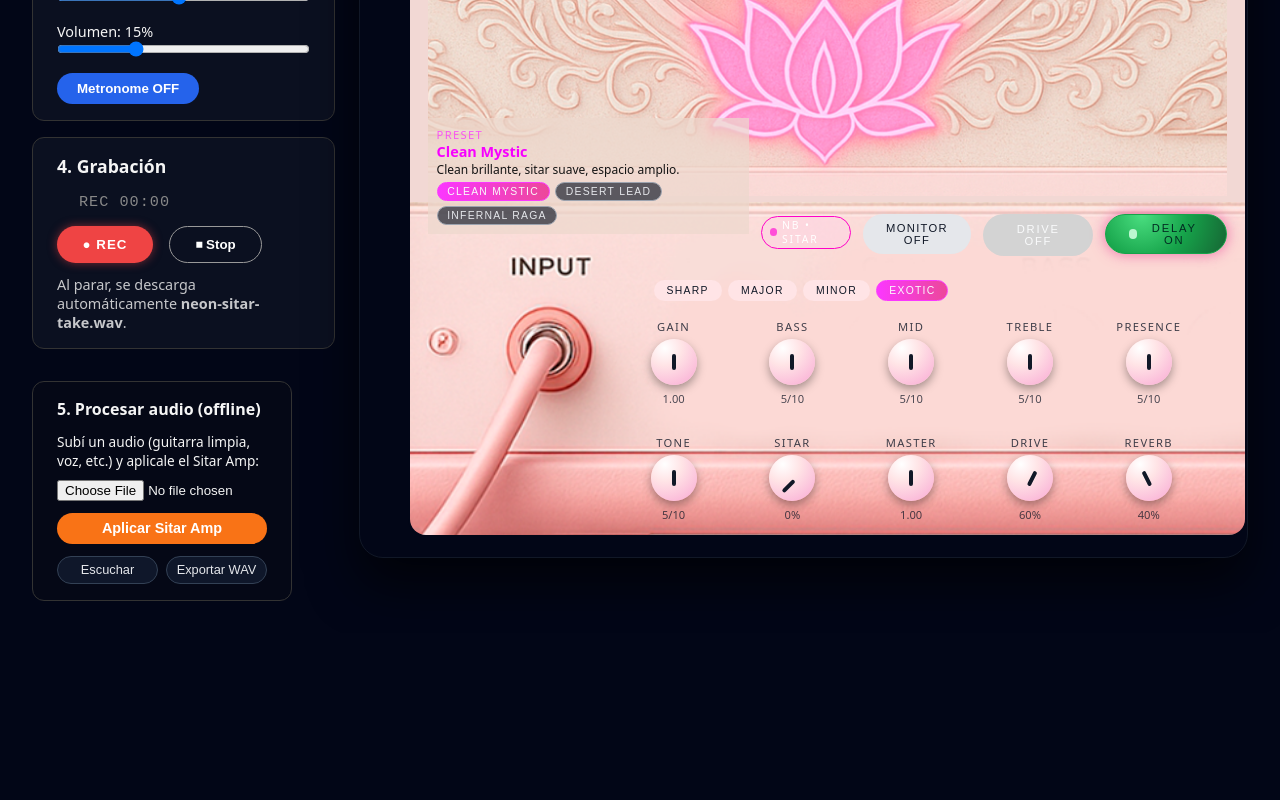
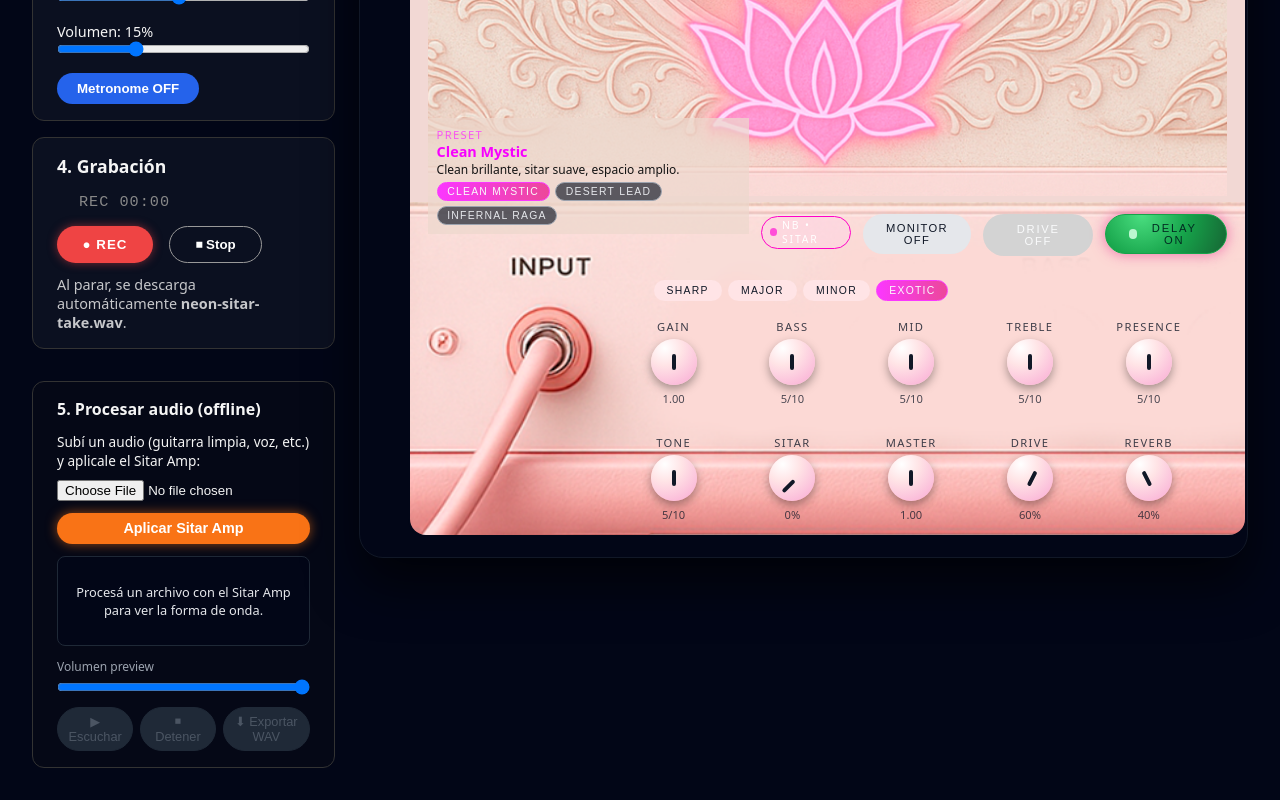
Before and after one commit to fposca/sitar, a React (Vite) app: page / in a window 1280 px wide. Shown: the part 630-1430 px from the top of the page. Before the commit the page ends 1263 px from the top, so only its background shows below. Built offline with nearby package versions, Linux system fonts and the light colour scheme.

Commit message:
se agrega onda de dibujo

```diff
--- a/src/audio/AudioEngineProvider.tsx
+++ b/src/audio/AudioEngineProvider.tsx
@@ -1,5 +1,6 @@
 // src/audio/AudioEngineProvider.tsx
-import React, {
+import React,
+{
   createContext,
   useCallback,
   useContext,
@@ -149,12 +150,16 @@ export const AudioEngineProvider: React.FC<Props> = ({ children }) => {
 
   // Buffer procesado offline
   const [processedBuffer, setProcessedBuffer] = useState<AudioBuffer | null>(null);
+  const [processedWaveform, setProcessedWaveform] = useState<number[] | null>(null);
+   // Volumen de preview offline (0–1)
+  const [offlineVolume, setOfflineVolume] = useState(1.0);
 
   // Tiempo de grabación
   const [recordingSeconds, setRecordingSeconds] = useState(0);
   const recordingStartTimeRef = useRef<number | null>(null);
   const recordingTimerIdRef = useRef<number | null>(null);
-
+ // Fuente para pre-escuchar el audio procesado
+  const offlinePreviewGainRef = useRef<GainNode | null>(null);
   // Fuente para pre-escuchar el audio procesado
   const offlinePreviewSourceRef = useRef<AudioBufferSourceNode | null>(null);
 
@@ -274,7 +279,7 @@ export const AudioEngineProvider: React.FC<Props> = ({ children }) => {
 
   // ---------- PLAY / EXPORT DEL PROCESADO OFFLINE ----------
 
-  const playProcessed = useCallback(() => {
+    const playProcessed = useCallback(() => {
     if (!processedBuffer) {
       setStatus('No hay audio procesado todavía.');
       return;
@@ -293,14 +298,38 @@ export const AudioEngineProvider: React.FC<Props> = ({ children }) => {
       offlinePreviewSourceRef.current = null;
     }
 
+    // crear / actualizar gain de preview
+    if (!offlinePreviewGainRef.current) {
+      const g = ctx.createGain();
+      g.gain.value = offlineVolume;
+      g.connect(ctx.destination);
+      offlinePreviewGainRef.current = g;
+    } else {
+      offlinePreviewGainRef.current.gain.value = offlineVolume;
+    }
+
     const src = ctx.createBufferSource();
     src.buffer = processedBuffer;
-    src.connect(ctx.destination);
+    src.connect(offlinePreviewGainRef.current);
     src.start();
 
     offlinePreviewSourceRef.current = src;
     setStatus('Reproduciendo audio procesado...');
-  }, [processedBuffer, getOrCreateAudioContext]);
+  }, [processedBuffer, getOrCreateAudioContext, offlineVolume]);
+
+
+  const stopProcessed = useCallback(() => {
+    if (offlinePreviewSourceRef.current) {
+      try {
+        offlinePreviewSourceRef.current.stop();
+      } catch {
+        // ignore
+      }
+      offlinePreviewSourceRef.current.disconnect();
+      offlinePreviewSourceRef.current = null;
+    }
+    setStatus('Reproducción detenida.');
+  }, []);
 
   const exportProcessed = useCallback(() => {
     if (!processedBuffer) {
@@ -785,6 +814,7 @@ export const AudioEngineProvider: React.FC<Props> = ({ children }) => {
 
         const rendered = await offlineCtx.startRendering();
         setProcessedBuffer(rendered);
+        setProcessedWaveform(computeWaveform(rendered));
         setStatus('Archivo procesado con Neon Sitar ✅');
       } catch (err) {
         console.error(err);
@@ -1055,6 +1085,18 @@ export const AudioEngineProvider: React.FC<Props> = ({ children }) => {
       audioContext?.close();
     };
   }, [audioContext]);
+
+  // Volumen del preview offline en vivo
+  useEffect(() => {
+    if (!audioContext) return;
+    if (offlinePreviewGainRef.current) {
+      offlinePreviewGainRef.current.gain.setTargetAtTime(
+        offlineVolume,
+        audioContext.currentTime,
+        0.01,
+      );
+    }
+  }, [offlineVolume, audioContext]);
 
   // === Actualizar efectos en tiempo real ===
 
@@ -1342,7 +1384,13 @@ export const AudioEngineProvider: React.FC<Props> = ({ children }) => {
     // Procesado offline
     processFileThroughSitar,
     playProcessed,
+    stopProcessed,
     exportProcessed,
+    processedWaveform,
+    offlineVolume,
+    setOfflineVolume,
+
+
 
     setupGuitarInput,
     loadBackingFile,
--- a/src/ui/OfflineSitarPanel.tsx
+++ b/src/ui/OfflineSitarPanel.tsx
@@ -1,16 +1,125 @@
 // src/ui/OfflineSitarPanel.tsx
-import React, { useState } from 'react';
+import React, { useState, useMemo, useEffect } from 'react';
 import { useAudioEngine } from '../audio/AudioEngineProvider';
+
+type WaveformDisplayProps = {
+  waveform: number[] | null;
+};
+
+const WaveformDisplay: React.FC<WaveformDisplayProps> = ({ waveform }) => {
+  if (!waveform || waveform.length === 0) {
+    return (
+      <div
+        style={{
+          height: 90,
+          borderRadius: 8,
+          background: '#020617',
+          border: '1px solid #1f2937',
+          display: 'flex',
+          alignItems: 'center',
+          justifyContent: 'center',
+          fontSize: '0.8rem',
+          color: '#e5e7eb',
+          marginBottom: '0.75rem',
+          textAlign: 'center',
+          padding: '0 0.5rem',
+        }}
+      >
+        Procesá un archivo con el Sitar Amp para ver la forma de onda.
+      </div>
+    );
+  }
+
+  const bars = useMemo(() => {
+    const targetBars = 120;
+    const step = Math.max(1, Math.floor(waveform.length / targetBars));
+    const result: number[] = [];
+
+    for (let i = 0; i < waveform.length; i += step) {
+      let peak = 0;
+      for (let j = i; j < i + step && j < waveform.length; j++) {
+        const v = Math.abs(waveform[j]);
+        if (v > peak) peak = v;
+      }
+      result.push(peak);
+    }
+
+    return result;
+  }, [waveform]);
+
+  return (
+    <div
+      style={{
+        position: 'relative',
+        height: 90,
+        borderRadius: 8,
+        background: '#020617',
+        border: '1px solid #1f2937',
+        overflow: 'hidden',
+        padding: '6px 4px',
+        marginBottom: '0.75rem',
+      }}
+    >
+      <div
+        style={{
+          position: 'absolute',
+          left: 0,
+          right: 0,
+          top: '50%',
+          height: 1,
+          background: '#111827',
+        }}
+      />
+      <div
+        style={{
+          position: 'relative',
+          display: 'flex',
+          alignItems: 'center',
+          height: '100%',
+        }}
+      >
+        {bars.map((v, i) => {
+          const clamped = Math.max(0, Math.min(1, v));
+          const h = 10 + clamped * 80;
+
+          return (
+            <div
+              key={i}
+              style={{
+                width: 3,
+                margin: '0 1px',
+                alignSelf: 'center',
+                height: `${h}%`,
+                borderRadius: 999,
+                background:
+                  'linear-gradient(180deg, #f97316 0%, #fb923c 40%, #f97316 100%)',
+                boxShadow: '0 0 8px rgba(249, 115, 22, 0.7)',
+              }}
+            />
+          );
+        })}
+      </div>
+    </div>
+  );
+};
 
 const OfflineSitarPanel: React.FC = () => {
   const {
     processFileThroughSitar,
     playProcessed,
+    stopProcessed,
     exportProcessed,
+    processedWaveform,
+    offlineVolume,
+    setOfflineVolume,
   } = useAudioEngine();
 
   const [file, setFile] = useState<File | null>(null);
   const [isProcessing, setIsProcessing] = useState(false);
+
+  useEffect(() => {
+    console.log('processedWaveform length:', processedWaveform?.length ?? 0);
+  }, [processedWaveform]);
 
   const handleFileChange = (e: React.ChangeEvent<HTMLInputElement>) => {
     const f = e.target.files?.[0] ?? null;
@@ -27,13 +136,15 @@ const OfflineSitarPanel: React.FC = () => {
     }
   };
 
+  const hasProcessed = !!processedWaveform && processedWaveform.length > 0;
+
   return (
     <section
       style={{
         border: '1px solid #333',
         borderRadius: '12px',
         padding: '1rem 1.5rem',
-        maxWidth: '260px',
+        maxWidth: '340px',
         width: '100%',
         background: '#050816',
         marginTop: '1rem',
@@ -75,50 +186,113 @@ const OfflineSitarPanel: React.FC = () => {
           fontSize: '0.9rem',
           fontWeight: 600,
           marginBottom: '0.75rem',
+          boxShadow: isProcessing
+            ? 'none'
+            : '0 0 12px rgba(249, 115, 22, 0.6)',
         }}
       >
         {isProcessing ? 'Procesando...' : 'Aplicar Sitar Amp'}
       </button>
 
+      {/* gráfico */}
+      <WaveformDisplay waveform={processedWaveform} />
+
+      {/* Volumen de preview */}
+      <div
+        style={{
+          marginBottom: '0.75rem',
+          display: 'flex',
+          flexDirection: 'column',
+          gap: '0.25rem',
+          fontSize: '0.75rem',
+          color: '#9ca3af',
+        }}
+      >
+        <span>Volumen preview</span>
+        <input
+          type="range"
+          min={0}
+          max={1}
+          step={0.01}
+          value={offlineVolume}
+          onChange={(e) => setOfflineVolume(parseFloat(e.target.value))}
+          style={{ width: '100%' }}
+        />
+      </div>
+
+      {/* Controles */}
       <div
         style={{
           display: 'flex',
-          gap: '0.5rem',
+          gap: '0.4rem',
           justifyContent: 'space-between',
         }}
       >
         <button
           type="button"
           onClick={playProcessed}
+          disabled={!hasProcessed}
           style={{
             flex: 1,
             padding: '0.35rem 0.6rem',
             borderRadius: '999px',
-            border: '1px solid #334155',
-            background: '#0f172a',
-            color: '#e5e7eb',
+            border: hasProcessed ? 'none' : '1px solid #1f2937',
+            background: hasProcessed ? '#f97316' : '#1f2937',
+            color: hasProcessed ? '#fff' : '#4b5563',
             fontSize: '0.8rem',
-            cursor: 'pointer',
+            cursor: hasProcessed ? 'pointer' : 'default',
+            boxShadow: hasProcessed
+              ? '0 0 8px rgba(249, 115, 22, 0.6)'
+              : 'none',
           }}
         >
-          Escuchar
+          ▶ Escuchar
+        </button>
+
+        <button
+          type="button"
+          onClick={stopProcessed}
+          disabled={!hasProcessed}
+          style={{
+            flex: 1,
+            padding: '0.35rem 0.6rem',
+            borderRadius: '999px',
+            border: hasProcessed ? 'none' : '1px solid #1f2937',
+            background: hasProcessed ? '#b91c1c' : '#1f2937',
+            color: hasProcessed ? '#fff' : '#4b5563',
+            fontSize: '0.8rem',
+            cursor: hasProcessed ? 'pointer' : 'default',
+            boxShadow: hasProcessed
+              ? '0 0 8px rgba(248, 113, 113, 0.6)'
+              : 'none',
+          }}
+        >
+          ⏹ Detener
         </button>
 
         <button
           type="button"
           onClick={exportProcessed}
+          disabled={!hasProcessed}
           style={{
-            flex: 1,
+            flex: 1.2,
             padding: '0.35rem 0.6rem',
             borderRadius: '999px',
-            border: '1px solid #334155',
-            background: '#0f172a',
-            color: '#e5e7eb',
+            border: hasProcessed ? 'none' : '1px solid #1f2937',
+            background: hasProcessed ? '#0f766e' : '#1f2937',
+            color: hasProcessed ? '#e5e7eb' : '#4b5563',
             fontSize: '0.8rem',
-            cursor: 'pointer',
+            cursor: hasProcessed ? 'pointer' : 'default',
+            display: 'flex',
+            alignItems: 'center',
+            justifyContent: 'center',
+            gap: '0.25rem',
+            boxShadow: hasProcessed
+              ? '0 0 8px rgba(45, 212, 191, 0.5)'
+              : 'none',
           }}
         >
-          Exportar WAV
+          ⬇ Exportar WAV
         </button>
       </div>
     </section>
```
Also changed, not shown: src/audio/audioTypes.ts (+14 -5 lines).
